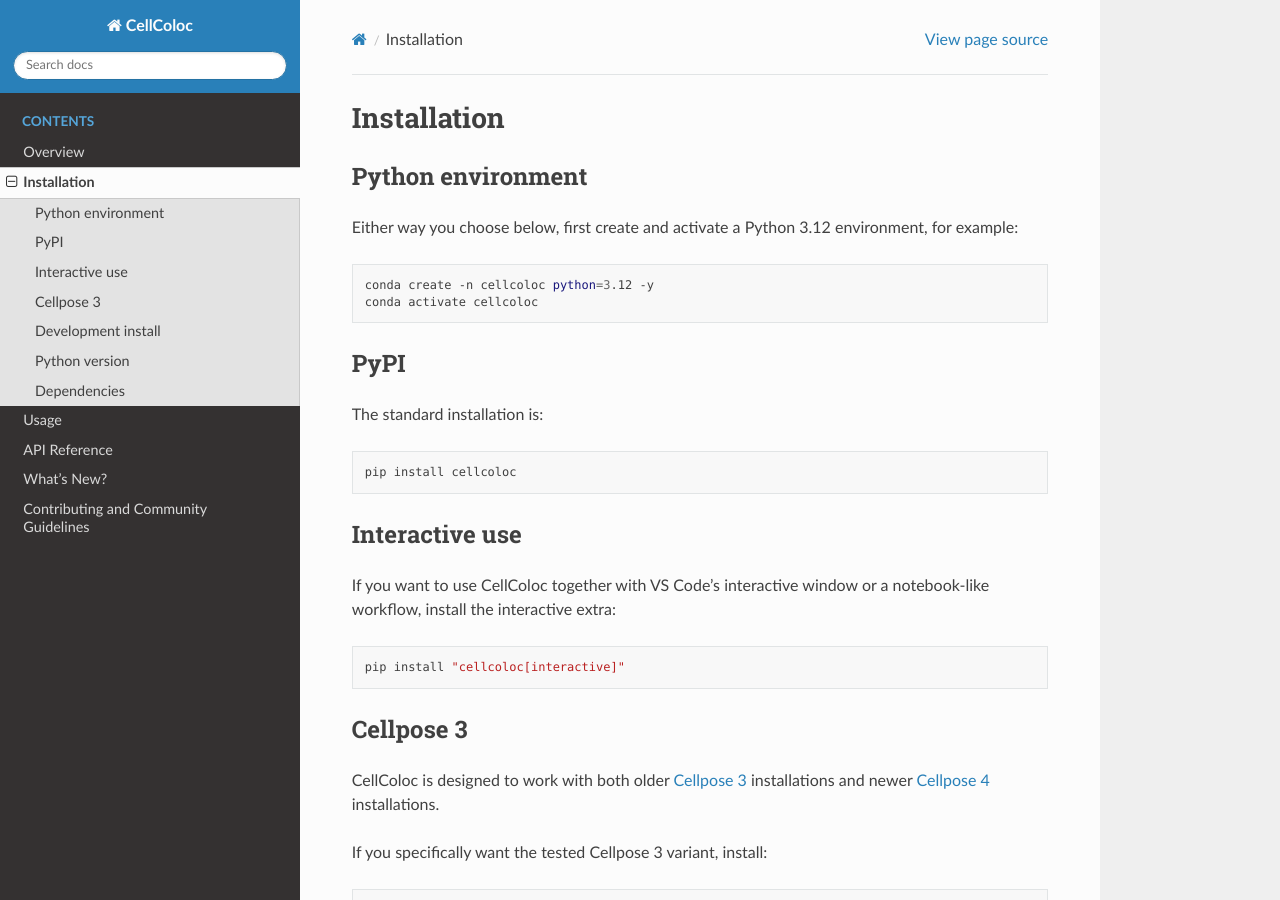
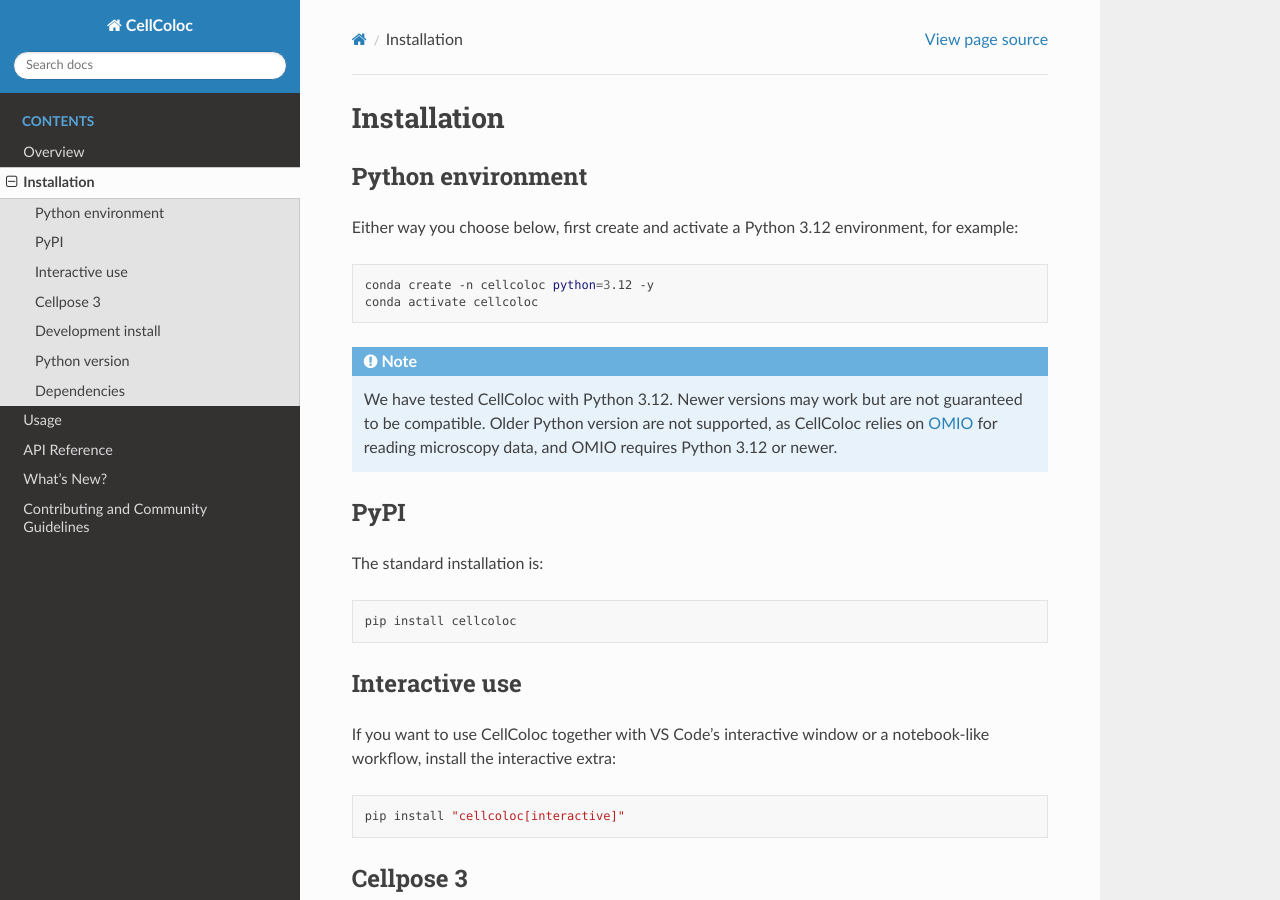
Before and after one commit to FabrizioMusacchio/cellcoloc, a Sphinx documentation site: the page built from docs/source/installation.rst, in a window 1280 px wide and 900 px high. Built offline with Sphinx 7.4.7 and the Read the Docs theme 3.1.0, drawn with Linux system fonts in a browser that asks for light colours.

Commit message:
docs: add note about Python version compatibility and requirements for CellColoc

```diff
--- a/docs/source/installation.rst
+++ b/docs/source/installation.rst
@@ -10,6 +10,12 @@
 
    conda create -n cellcoloc python=3.12 -y
    conda activate cellcoloc
+
+.. note::
+   We have tested CellColoc with Python 3.12. Newer versions may work but
+   are not guaranteed to be compatible. Older Python version are not supported,
+   as CellColoc relies on `OMIO <https://omio.readthedocs.io/en/latest/>`_ for
+   reading microscopy data, and OMIO requires Python 3.12 or newer.
 
 
 
```
